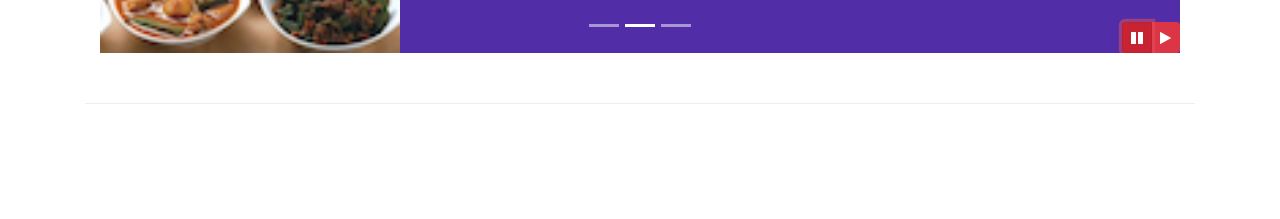
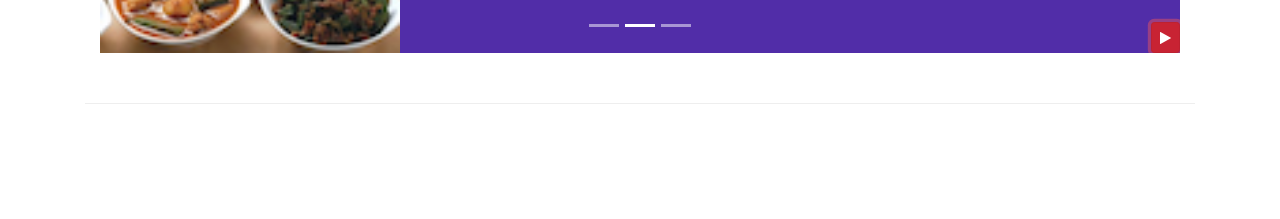
Before and after one commit to DevilRyu/Bootstrap, a website: page index.html in a window 1280 px wide. Both pictures are taken after a click on the button 1137 px from the left and 618 px from the top of the page. Shown: the part 581-800 px from the top of the page. Drawn offline with nearby package versions, Linux system fonts and the light colour scheme.

Commit message:
More Bootstrap JQuery

```diff
--- a/index.html
+++ b/index.html
@@ -247,14 +247,9 @@
                         <a class="carousel-control-next" href="#mycarousel" role="button" data-slide="next">
                             <span class="carousel-control-next-icon"></span>
                         </a>
-                        <div class="btn-group" id="carouselButton">
-                            <button class="btn btn-danger btn-sm" id="carousel-pause">
-                                <span class="fa fa-pause"></span>
-                            </button>
-                            <button class="btn btn-danger btn-sm" id="carousel-play">
-                                <span class="fa fa-play"></span>
-                            </button>
-                        </div>
+                        <button class="btn btn-danger btn-sm" id="carouselButton">
+                            <span class="fa fa-pause"></span>
+                        </button>
                     </div>
                 </div>
             </div>
@@ -365,13 +360,19 @@
     <script src="node_modules/popper.js/dist/umd/popper.min.js"></script>
     <script src="node_modules/bootstrap/dist/js/bootstrap.min.js"></script>
     <script>
-        $(document).ready(function(){
-            $('#mycarousel').carousel({interval:2000})
-            $('#carousel-pause').click(function(){
-                $('#mycarousel').carousel('pause')
-            });
-            $('#carousel-play').click(function(){
-                $('#mycarousel').carousel('cycle')
+        $(document).ready(function () {
+            $('#mycarousel').carousel({ interval: 2000 })
+            $('#carouselButton').click(function () {
+                if ($('#carouselButton').children('span').hasClass('fa-pause')) {
+                    $('#mycarousel').carousel('pause');
+                    $('#carouselButton').children('span').removeClass('fa-pause');
+                    $('#carouselButton').children('span').addClass('fa-play');
+                }else if($('#carouselButton').children('span').hasClass('fa-play')){
+                    $('#mycarousel').carousel('cycle');
+                    $('#carouselButton').children('span').removeClass('fa-play');
+                    $('#carouselButton').children('span').addClass('fa-pause');
+                }
+
             });
         });
     </script>
```
